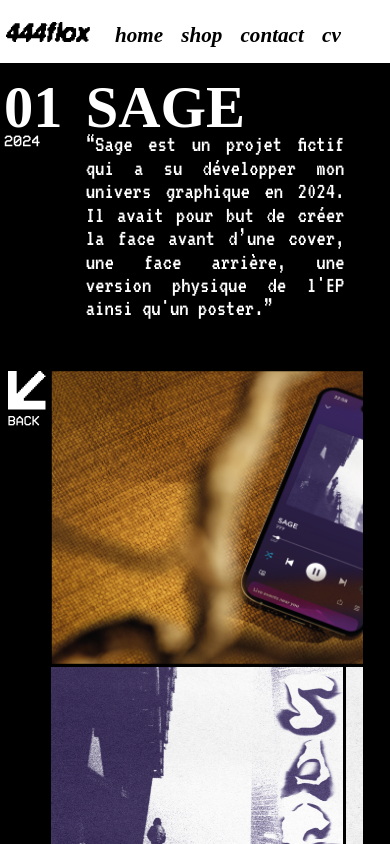
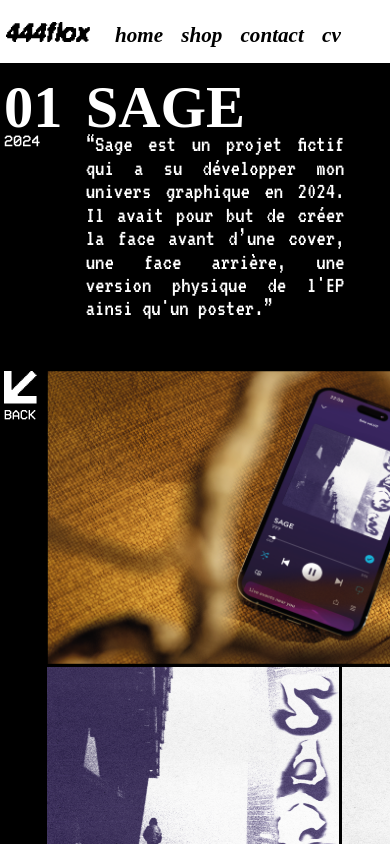
Before and after one commit to ZUHOWKS/444flox-portfolio, a Vue app in the folder 444flox-portfolio-front/: page /sage in a window 390 px wide. Shown: the top 844 px of the page. Built offline with nearby package versions, Linux system fonts and the light colour scheme; a web font is replaced by a local one.

Commit message:
hidden overflow-x

```diff
--- a/444flox-portfolio-front/src/views/projects/ProjectLayout.vue
+++ b/444flox-portfolio-front/src/views/projects/ProjectLayout.vue
@@ -54,6 +54,7 @@ function scrollTop() {
   .container {
     width: 100vw;
     min-height: 100vh;
+    overflow-x: hidden;
   }
 
   .container>.project-header {
@@ -65,6 +66,7 @@ function scrollTop() {
 
   .container> .blog-content, .project-header {
     position: relative;
+    width: 100vw;
   }
 
   .blog-content>.side-content, .project-header>.rank {
@@ -163,12 +165,12 @@ function scrollTop() {
     }
 
     .blog-content>.side-content {
-      margin: 0 1%;
-      margin-right: 2%;
+      padding-right: 5vw;
     }
 
     .blog-content>.main-content {
-      width: 80vw;
+      width: 100vw;
+      padding-left: 2vw;
     }
 
 
@@ -182,9 +184,13 @@ function scrollTop() {
       line-height: min(6vh, 6vw);
     }
 
+    .arrow-scroll-move {
+      margin: 0 5% 0 1%;
+    }
+
     .arrow-scroll-move>.arrow-icon {
-      height: 70%;
-      width: 70%;
+      height: 60%;
+      width: 60%;
     }
 
     .arrow-scroll-move>.arrow-text {
```
